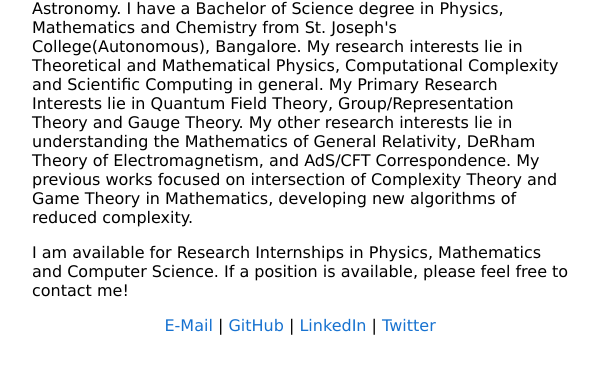
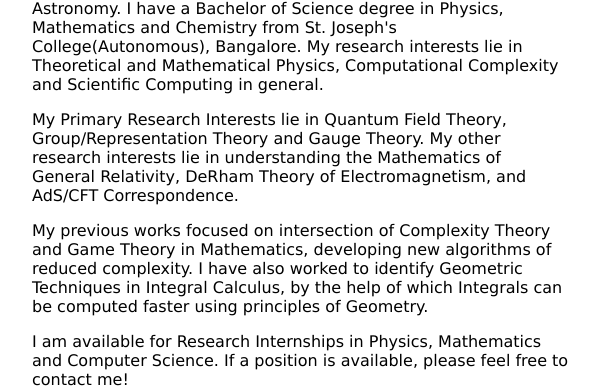
Before and after one commit to Manav02012002/Manav02012002.github.io, a plain HTML site: page index.html in a window 1280 px wide. Shown: the part 165-553 px from the top of the page, 198-801 px from the left. Drawn offline with Linux system fonts and the light colour scheme.

Commit message:
Update index.html

```diff
--- a/index.html
+++ b/index.html
@@ -73,9 +73,9 @@
       <tbody><tr>
         <td width="67%" valign="middle">
         <p>I am an Incoming Graduate Student (MSc in Theoretical Physics) to the University of Glasgow in the department of Physics and Astronomy. I have a Bachelor of Science degree in Physics, Mathematics and Chemistry from St. Joseph's College(Autonomous), Bangalore. My research interests lie in Theoretical and Mathematical Physics, Computational Complexity and Scientific Computing in general.
-          My Primary Research Interests lie in Quantum Field Theory, Group/Representation Theory and Gauge Theory.  My other research interests lie in understanding the Mathematics of General Relativity, DeRham Theory of Electromagnetism, and AdS/CFT Correspondence.
-          My previous works focused on intersection of Complexity Theory and Game Theory in Mathematics, developing new algorithms of reduced complexity.
-        </p>
+         <p> My Primary Research Interests lie in Quantum Field Theory, Group/Representation Theory and Gauge Theory.  My other research interests lie in understanding the Mathematics of General Relativity, DeRham Theory of Electromagnetism, and AdS/CFT Correspondence. </p>
+          <p>My previous works focused on intersection of Complexity Theory and Game Theory in Mathematics, developing new algorithms of reduced complexity. I have also worked to identify Geometric Techniques in Integral Calculus, by the help of which Integrals can be computed faster using principles of Geometry.</p>
+
         <p><highlightblue>I am available for Research Internships in Physics, Mathematics and Computer Science. If a position is available, please feel free to contact me!</highlightblue></p>
      </p><p align="center"><a>
       </a><a href="mailto:manavrawalofficial@gmail.com">E-Mail</a> | <a href="https://github.com/Manav02012002">GitHub</a> | <a href="https://www.linkedin.com/in/manav-rawal-06452b112/"> LinkedIn </a> | <a href="https://twitter.com/manavrawal13"> Twitter </a>
```
